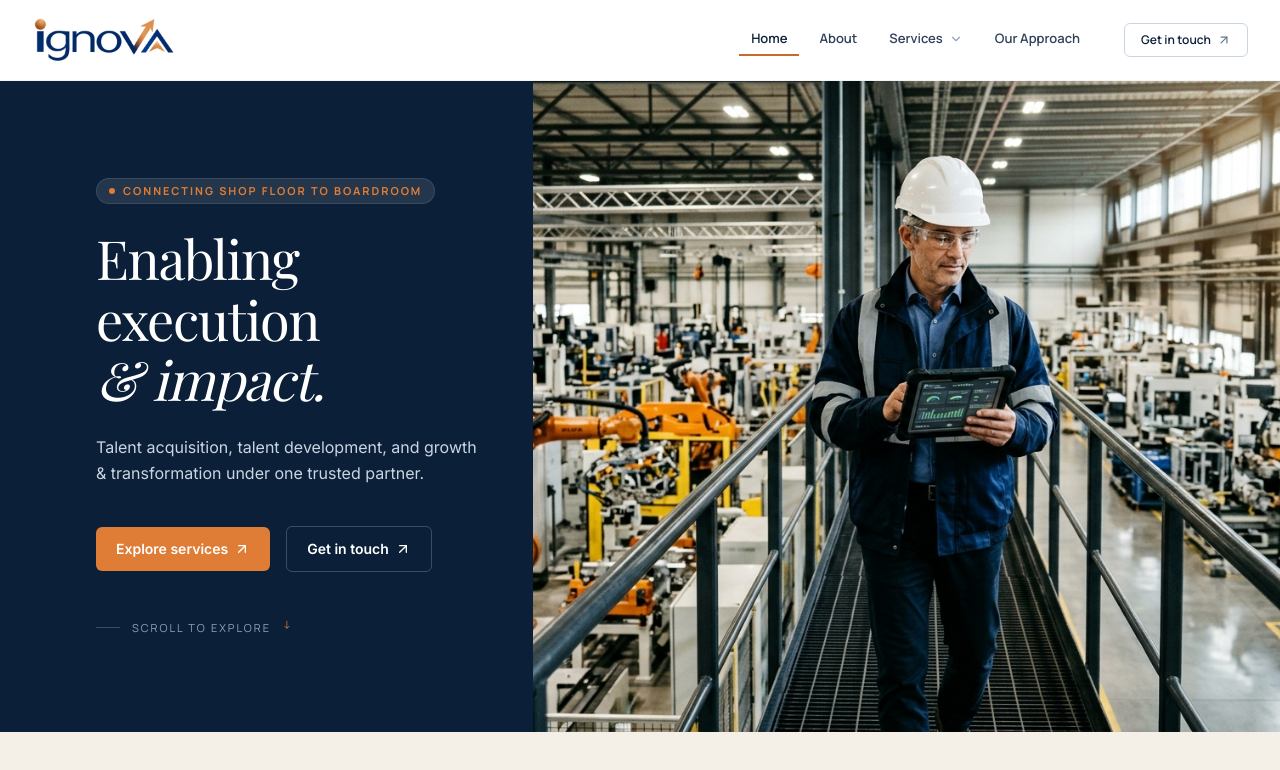
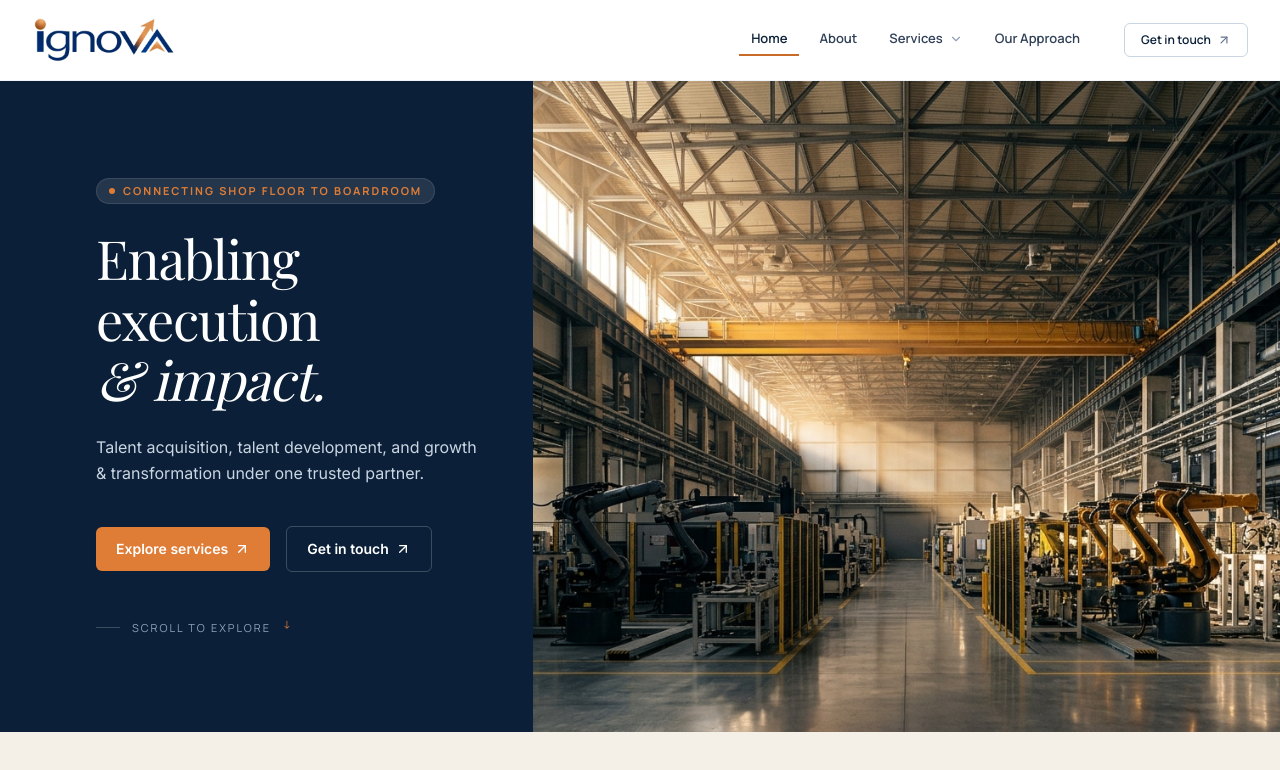
Before and after one commit to ayushprakash1010-jpg/Ignova, a Next.js app: page / in a window 1280 px wide. Shown: the top 770 px of the page. Built offline with nearby package versions, Linux system fonts and the light colour scheme; a web font is replaced by a local one.

Commit message:
feat(hero): deploy pure architectural precision plant photograph with zero humans

```diff
--- a/src/app/page.tsx
+++ b/src/app/page.tsx
@@ -62,8 +62,8 @@ export default function HomePage() {
           {/* Right Column: Architectural Bridge - Shop Floor to Boardroom */}
           <div className="lg:col-span-6 xl:col-span-7 relative min-h-[380px] sm:min-h-[480px] lg:min-h-full">
             <Image
-              src="/images/hero/hero-industrial-leadership.jpg"
-              alt="Senior industrial operations director reviewing precision manufacturing execution and telemetry on the plant floor"
+              src="/images/hero/hero-precision-plant.jpg"
+              alt="State-of-the-art precision manufacturing plant with automated robotic systems and structural steel architecture"
               fill
               priority
               sizes="(max-width: 1024px) 100vw, 60vw"
```
Also changed, not shown: public/images/hero/hero-precision-plant.jpg (added).
